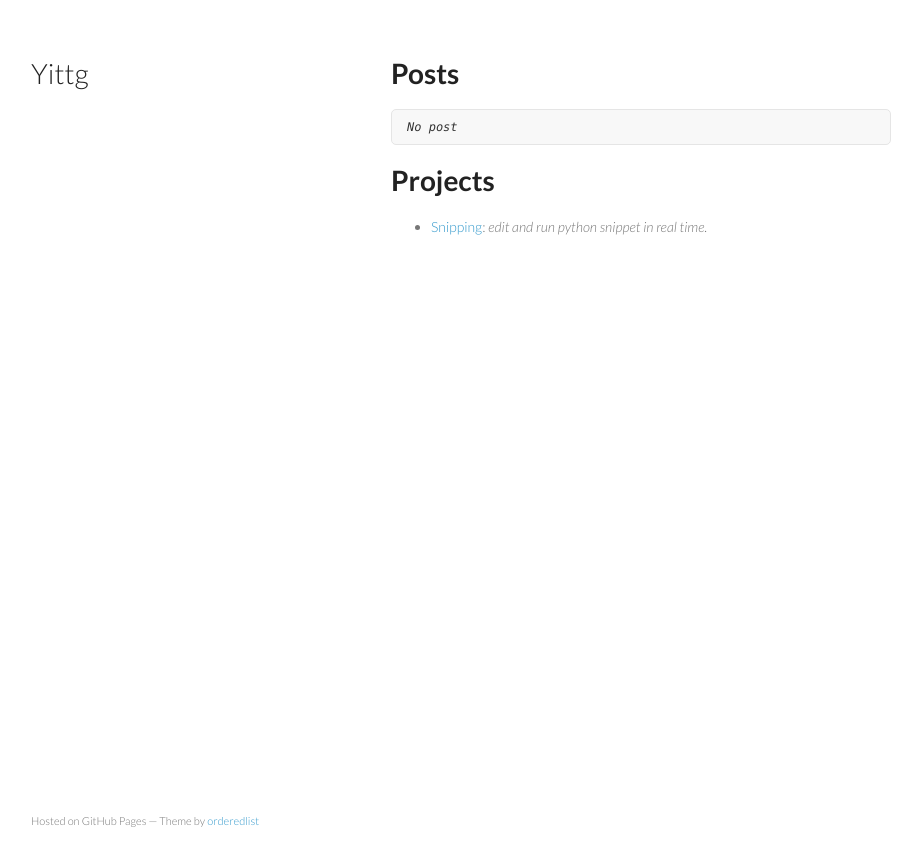
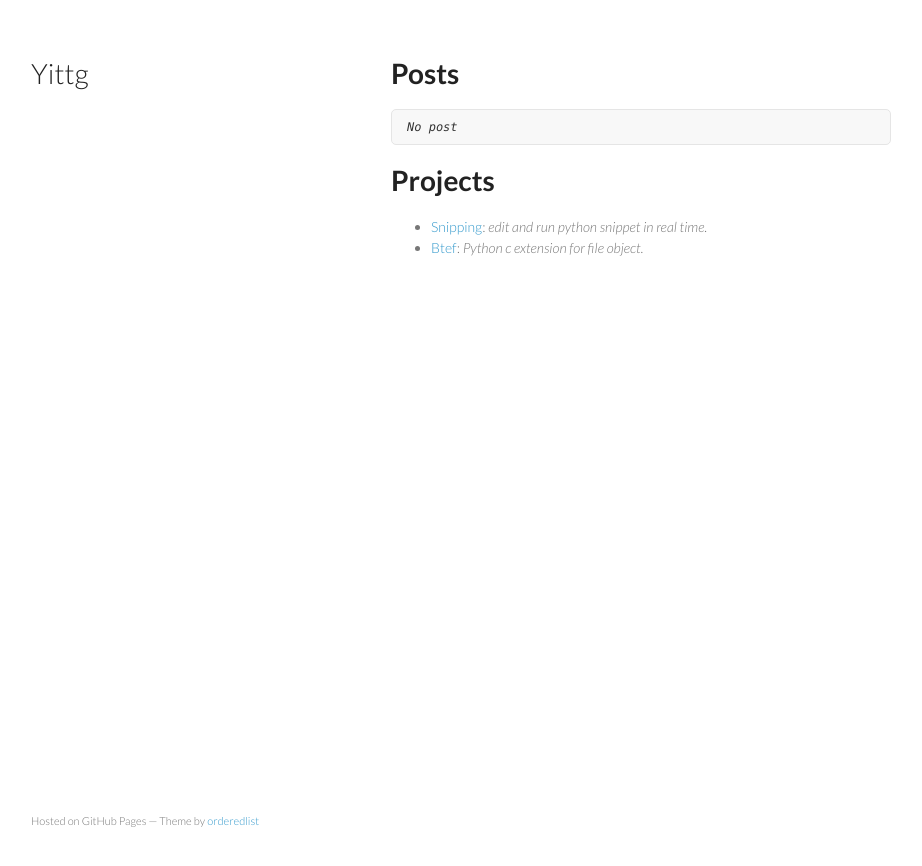
Before and after one commit to yittg/yittg.github.io, a Jekyll site: the page built from index.html, in a window 1280 px wide. Shown: the top 866 px of the page, without its empty margins (179-1101 px from the left). Built offline with Jekyll 4.4.1, drawn with Linux system fonts in a browser that asks for light colours.

Commit message:
Add btef project

```diff
--- a/index.html
+++ b/index.html
@@ -22,5 +22,7 @@ title: HOME
     <ul>
         <li><a href='/Snipping'>Snipping</a>:<em> edit and run python snippet in real time.</em>
         </li>
+        <li><a href='/btef'>Btef</a>:<em> Python c extension for file object.</em>
+        </li>
     </ul>
 </div>
```
